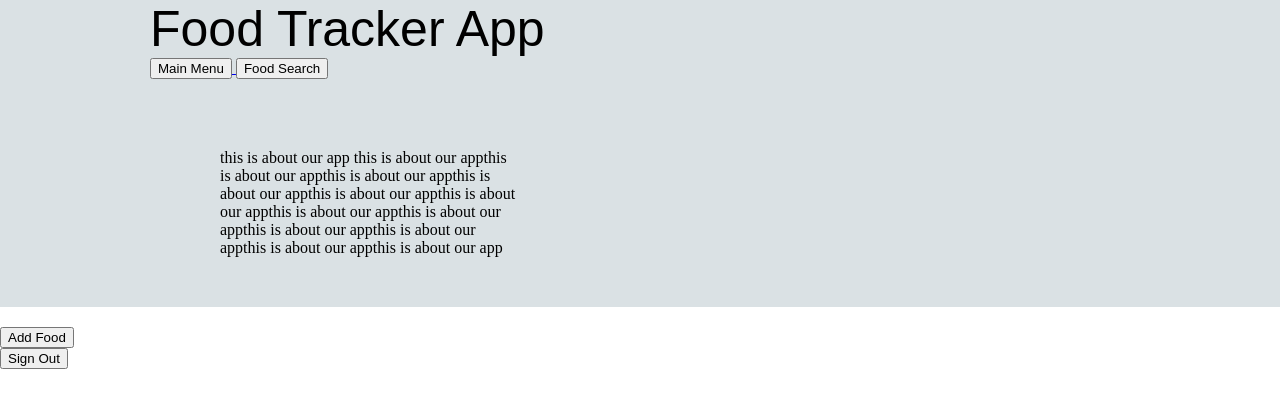
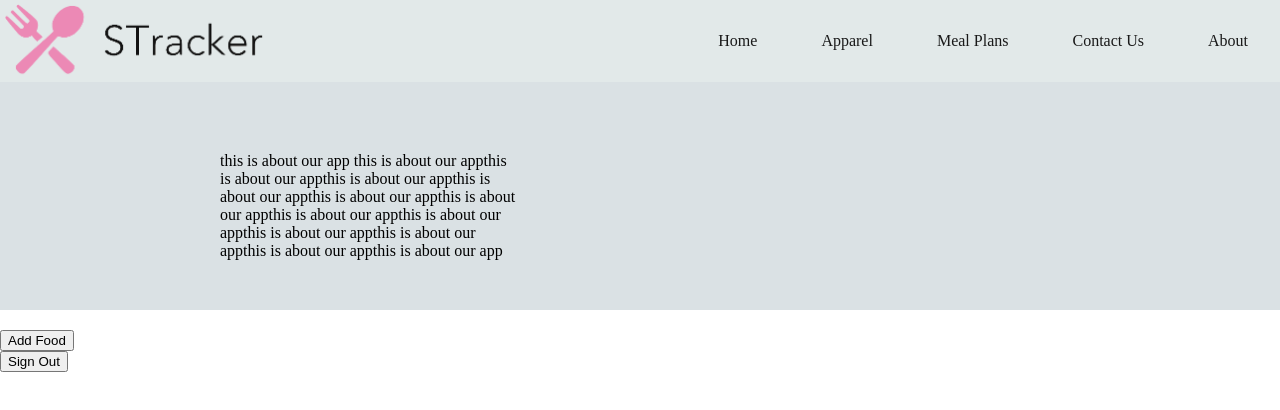
Before and after one commit to zhoujeffrey8/interesting-app, a plain HTML site: page index.html in a window 1280 px wide. Drawn offline with Linux system fonts and the light colour scheme; no server answers.

Commit message:
redesigned the nav-bar

```diff
--- a/index.html
+++ b/index.html
@@ -25,20 +25,14 @@
   </head>
   <body>
 
-
     <div class="grey-container">
       <div class="nav-bar">
-        <div class="logo-text">
-          Food Tracker App
-        </div>
-        <div class="nav-buttons" id="nav-buttons">
-            <a href="pages/main-menu.html">
-              <button type="button">Main Menu</button>
-            </a>
-            <a href="pages/food-search.html">
-              <button type="button">Food Search</button>
-            </a>
-        </div>
+        <img src="images/logo1.png" width="539" height="161" id="logo-img">
+        <a>About</a>
+        <a>Contact Us</a>
+        <a>Meal Plans</a>
+        <a>Apparel</a>
+        <a href="pages/main-menu.html">Home</a>
       </div>
       <div class="information-content">
         <div class="information-font">
--- a/style/style.css
+++ b/style/style.css
@@ -7,18 +7,27 @@ body{
 	margin: 0px;
 }
 
-.nav-buttons{
-  padding-left: 150px;
+.nav-bar{
+  	position: relative;
+  	background-color: #E2E9E9;
+  	overflow: hidden;
 }
 
-#nav-buttons button{
-  display: inline-block;
+.nav-bar a {
+  float: right;
+  color: #191919;
+  text-align: center;
+  padding: 32px 32px;
+  text-decoration: none;
+  font-size: 16px;
 }
 
-.logo-text{
-	padding-left: 150px;
-	font-family: Arial;
-	font-size: 50px;
+
+#logo-img{
+	float: left;
+	height: auto;
+    width: auto;
+    max-height: 80px;
 }
 .flex-container {
   	display: flex;
```
Also changed, not shown: images/logo1.png (added), 1 other file.
